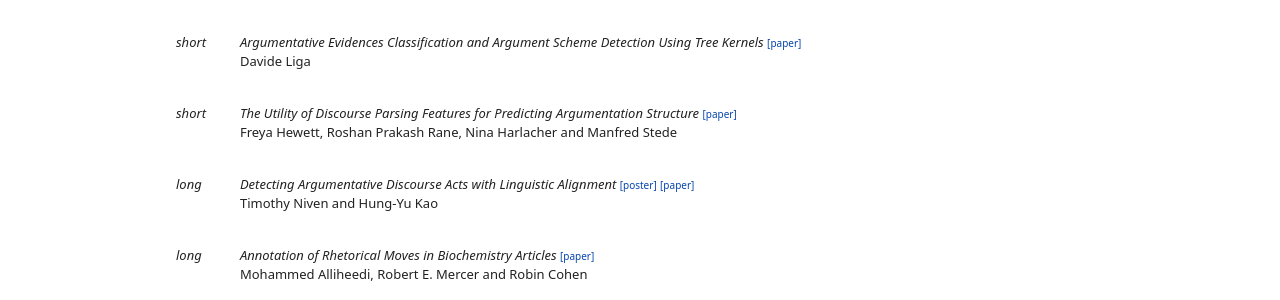
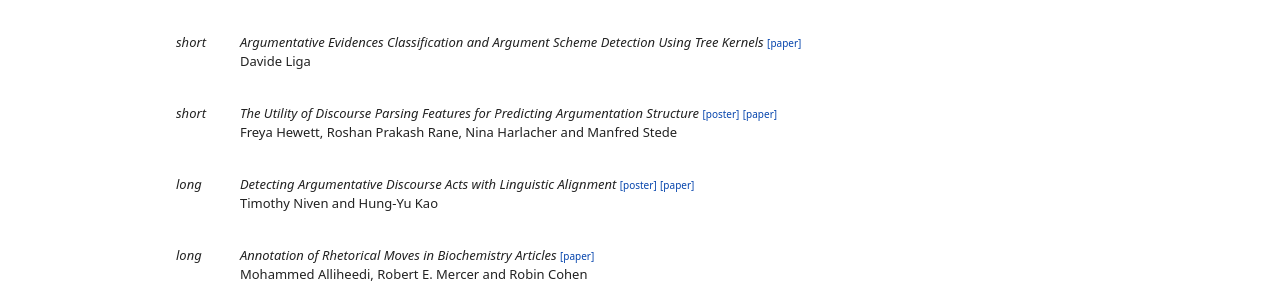
Before and after one commit to argmining19-webis-de/argmining19-webis-de.github.io, a Jekyll site: the page built from program.html, in a window 1280 px wide and 900 px high, scrolled down 1707 px. Shown: the part 153-453 px from the top of the window. Built offline with Jekyll 4.4.1, drawn with Linux system fonts in a browser that asks for light colours.

Commit message:
added manfred's poster

```diff
--- a/schedule.html
+++ b/schedule.html
@@ -239,6 +239,7 @@
             <td>short</td>
             <td>
                     The Utility of Discourse Parsing Features for Predicting Argumentation Structure
+                    <a class="schedule_links" target="_blank" href="posters/hewett19-the-utility-of-discourse-parsing-features-for-predicting-argumentation-structure.pdf">[poster]</a>
                     <a class="schedule_links" target="_blank" href="https://www.aclweb.org/anthology/W19-4512">[paper]</a>
                </td>
         </tr>
```
Also changed, not shown: 1 other file.
